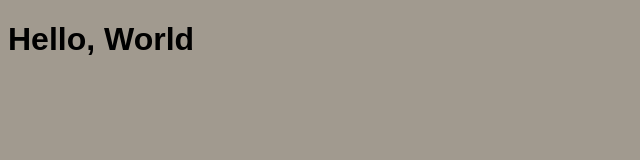
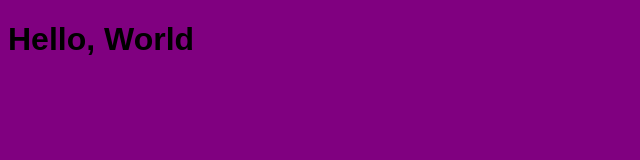
Before and after one commit to vegsemd/hello-world, a plain HTML site: page index.html in a window 1280 px wide. Shown: the whole page, without its empty margins (0-640 px from the left). Drawn offline with Linux system fonts and the light colour scheme.

Commit message:
Update style.css

```diff
--- a/style.css
+++ b/style.css
@@ -1,3 +1,3 @@
 body {
-	background-color: #A19A8F;
+	background-color: purple;
 }
```
